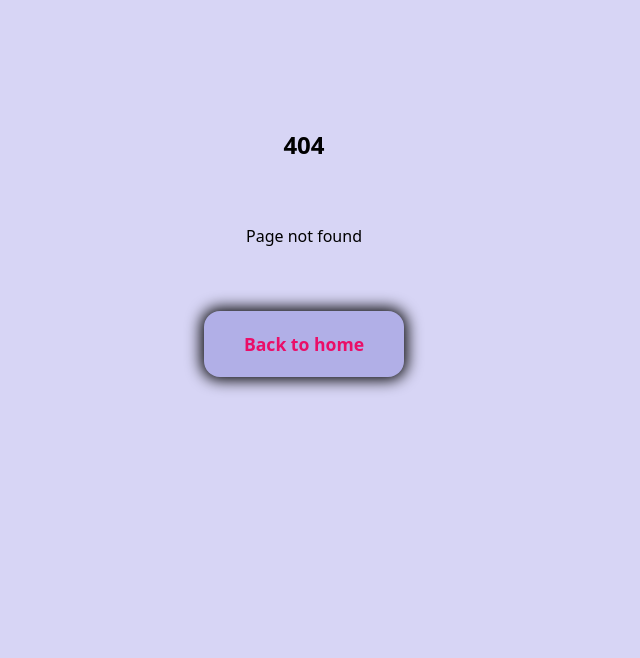
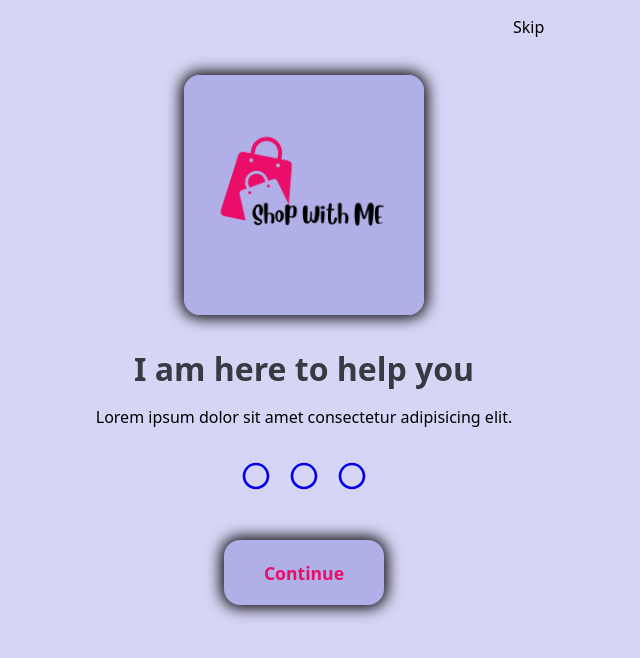
Before and after one commit to GiedreRag/mobile-app-project-cra, a React (Create React App) app: page /feature2 in a window 1280 px wide. Before the commit this address had no page. Shown: the top 658 px of the page, without its empty margins (336-976 px from the left). Built offline with nearby package versions, Linux system fonts and the light colour scheme.

Commit message:
Some fixes

```diff
--- a/src/App.jsx
+++ b/src/App.jsx
@@ -17,9 +17,9 @@ function App() {
         <Routes>
           <Route >
             <Route path='/' index element={<Home />} />
-            <Route path='/feature/1' element={<Feature1 />} />
-            <Route path='/feature/2' element={<Feature2 />}/>
-            <Route path='/feature/3' element={<Feature3 />}/>
+            <Route path='/feature1' element={<Feature1 />} />
+            <Route path='/feature2' element={<Feature2 />}/>
+            <Route path='/feature3' element={<Feature3 />}/>
             <Route path='/register' element={<Register />}/>
             <Route path='/terms' element={<TermsAndConditions />}/>
             <Route path='/login' element={<Login />}/>
--- a/src/components/ThreeDots.jsx
+++ b/src/components/ThreeDots.jsx
@@ -1,12 +1,19 @@
 import { MdOutlineRadioButtonUnchecked } from 'react-icons/md';
 import style from '../pages/features/Feature.module.css';
+import { Link } from 'react-router-dom';
 
 export function ThreeDots() {
     return (
         <div className={style.roundDots}>
-            <MdOutlineRadioButtonUnchecked size='2rem' />
-            <MdOutlineRadioButtonUnchecked size='2rem' />
-            <MdOutlineRadioButtonUnchecked size='2rem' />
+            <Link to='/feature2'>
+                <MdOutlineRadioButtonUnchecked size='2rem' />
+            </Link>
+            <Link to='/feature3'>
+                <MdOutlineRadioButtonUnchecked size='2rem' />
+            </Link>
+            <Link to='/register'>
+                <MdOutlineRadioButtonUnchecked size='2rem' />
+            </Link>
         </div>
     );
 }
--- a/src/pages/Form.module.css
+++ b/src/pages/Form.module.css
@@ -3,7 +3,7 @@
     width: 90%;
     display: flex;
     flex-direction: column;
-    gap: 2rem;
+    gap: 1.5rem;
     font-size: 1rem;
     margin-left: 1rem;
 }
--- a/src/pages/Home.jsx
+++ b/src/pages/Home.jsx
@@ -9,7 +9,7 @@ export function Home() {
             <div className={style.homePage}>
                 <img className={style.logoImg} src={logo} alt='logo' />
                 <h1 className={style.title}>Want to enjoy shopping?</h1>
-                <Link className={style2.button} href="#" to="/feature/1">Get started!</Link>
+                <Link className={style2.button} href="#" to="/feature1">Get started!</Link>
             </div>
         </div>
     );
--- a/src/pages/features/Feature.module.css
+++ b/src/pages/features/Feature.module.css
@@ -28,5 +28,7 @@
 }
 
 .roundDots {
+    display: flex;
+    gap: 1rem;
     margin-bottom: 2rem;
 }
--- a/src/pages/features/Feature1.jsx
+++ b/src/pages/features/Feature1.jsx
@@ -15,7 +15,7 @@ export function Feature1() {
                 <h1 className={style.title}>Why me?</h1>
                 <p className={style.text}>Lorem ipsum dolor sit amet consectetur.</p>
                 <ThreeDots />
-                <Link className={style3.button} to='/feature/2'>Continue</Link>
+                <Link className={style3.button} to='/feature2'>Continue</Link>
             </div>
         </div>
     );
--- a/src/pages/features/Feature2.jsx
+++ b/src/pages/features/Feature2.jsx
@@ -15,7 +15,7 @@ export function Feature2() {
                 <h1 className={style.title}>I am here to help you</h1>
                 <p className={style.text}>Lorem ipsum dolor sit amet consectetur adipisicing elit.</p>
                 <ThreeDots />
-                <Link className={style3.button} to='/feature/3'>Continue</Link>
+                <Link className={style3.button} to='/feature3'>Continue</Link>
             </div>
         </div>
     );
```
